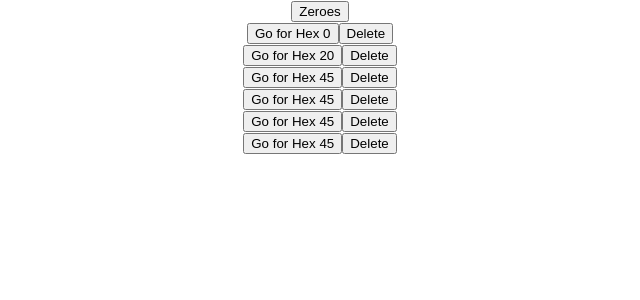
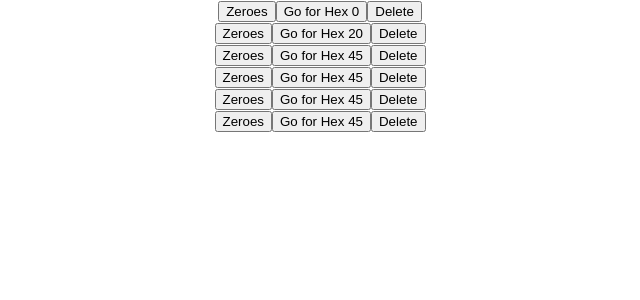
Before and after one commit to mierzvoj/react-app-state-ex, a React (Create React App) app: page / in a window 1280 px wide. Shown: the top 300 px of the page, without its empty margins (320-960 px from the left). Built offline with nearby package versions, Linux system fonts and the light colour scheme.

Commit message:
commit state update

```diff
--- a/src/Item.tsx
+++ b/src/Item.tsx
@@ -19,9 +19,17 @@ class Item extends Component<ItemProps> {
     hadnlerFn(itemId);
   }
 
+  handleZeroes(value: number) {
+    this.setState({ value: (value = 0) });
+  }
+
   render() {
     return (
       <div>
+        <button onClick={() => this.handleZeroes(this.props.value)}>
+          Zeroes
+        </button>
+
         <button onClick={() => this.handleToHexValue(this.props.value)}>
           Go for Hex {this.state.hex}
         </button>
--- a/src/Items.tsx
+++ b/src/Items.tsx
@@ -31,10 +31,9 @@ class Items extends React.Component {
 
   setNewValue() {
     const items = [...this.state.items];
-    let newVal = {} as Items;
-    newVal.value = 0;
+
     for (let i = 0; i < items.length; i++) {
-      this.setState({ newVal });
+      this.setState({ ...this.state.items, id: 3, value: 0 });
     }
   }
 
@@ -44,11 +43,7 @@ class Items extends React.Component {
   render() {
     return (
       <React.Fragment>
-        {
-          <button type="button" onClick={() => this.setZeroes}>
-            Zeroes
-          </button>
-        }
+        {}
         {this.state.items.map((item) => (
           <Item
             key={item.id}
```
